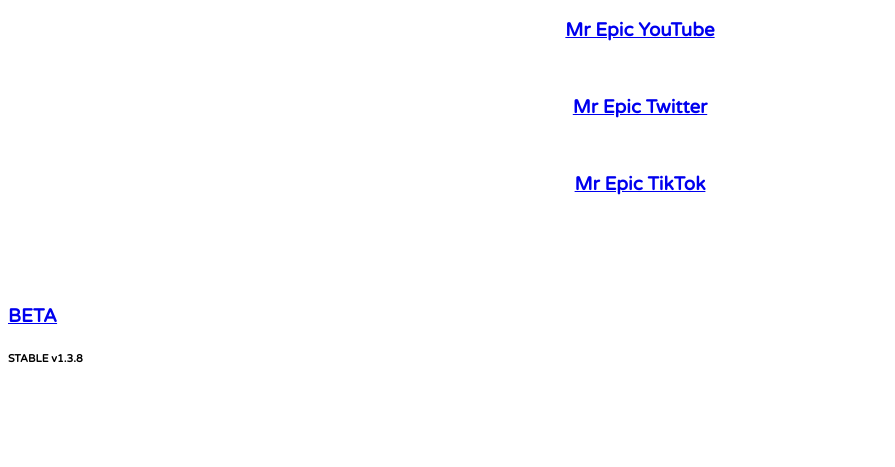
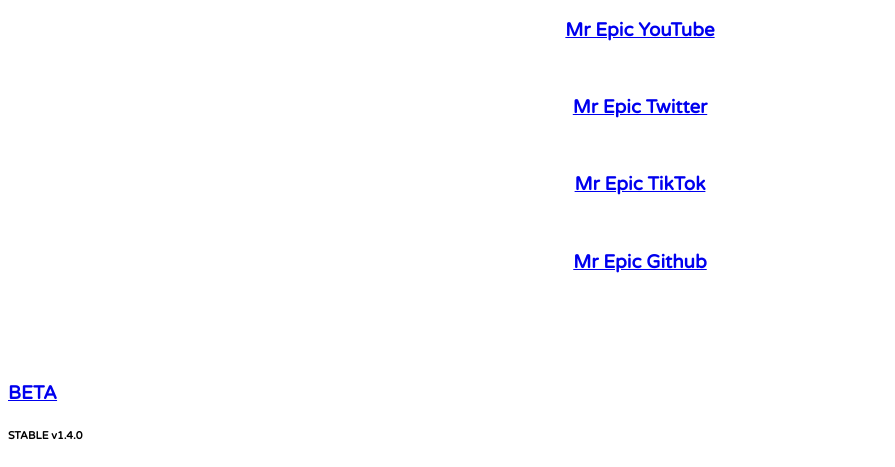
Before and after one commit to MrEpicEgo/MrEpicWebsite, a plain HTML site: page index.html in a window 1280 px wide. Shown: the part 422-889 px from the top of the page, without its empty margins (0-895 px from the left). Before the commit the page ends 812 px from the top, so only its background shows below. Drawn offline with Linux system fonts and the light colour scheme.

Commit message:
Mr Epic UPDATE LOG (github link) V1.4.0
-  Mr Epic Github link added

```diff
--- a/index.html
+++ b/index.html
@@ -55,12 +55,12 @@
         <h3><a href="https://www.youtube.com/@Mr-Epic-Ego">Mr Epic YouTube</a></h3><br>
         <h3><a href="https://twitter.com/MrEpicEgo">Mr Epic Twitter</a></h3><br>
         <h3><a href="https://www.tiktok.com/@mrepicego">Mr Epic TikTok</a></h3><br>
-
+        <h3><a href="https://github.com/MrEpicEgo/MrEpicWebsite">Mr Epic Github</a></h3><br>
 
     </center>
     <br><br><br>
     <h3><a href="indexbeta.html">BETA</a></h3>
-    <h6>STABLE v1.3.8</h6>
+    <h6>STABLE v1.4.0</h6>
 
 
 </body>
```
Also changed, not shown: indexbeta.html (+2 -1 lines).
